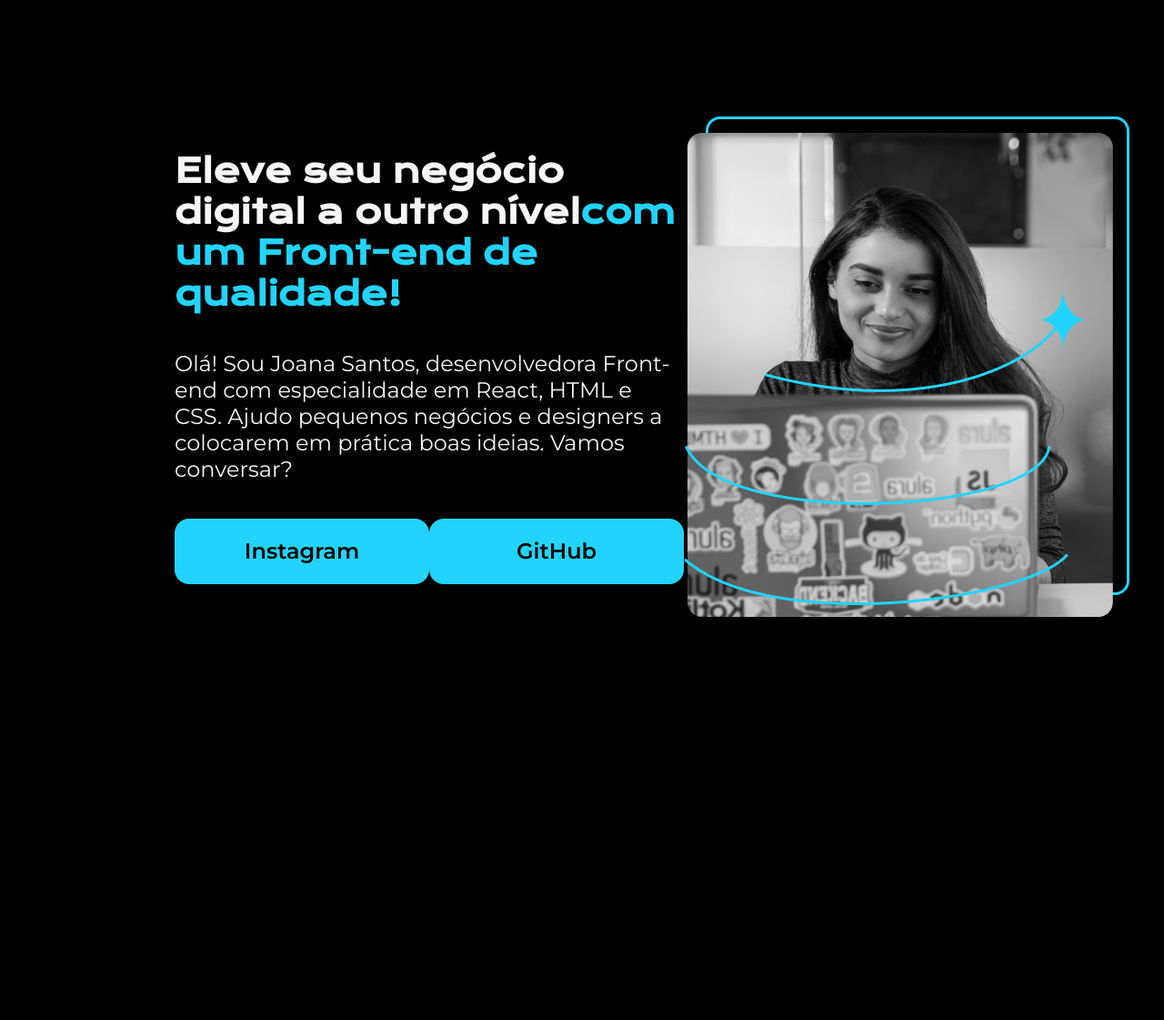
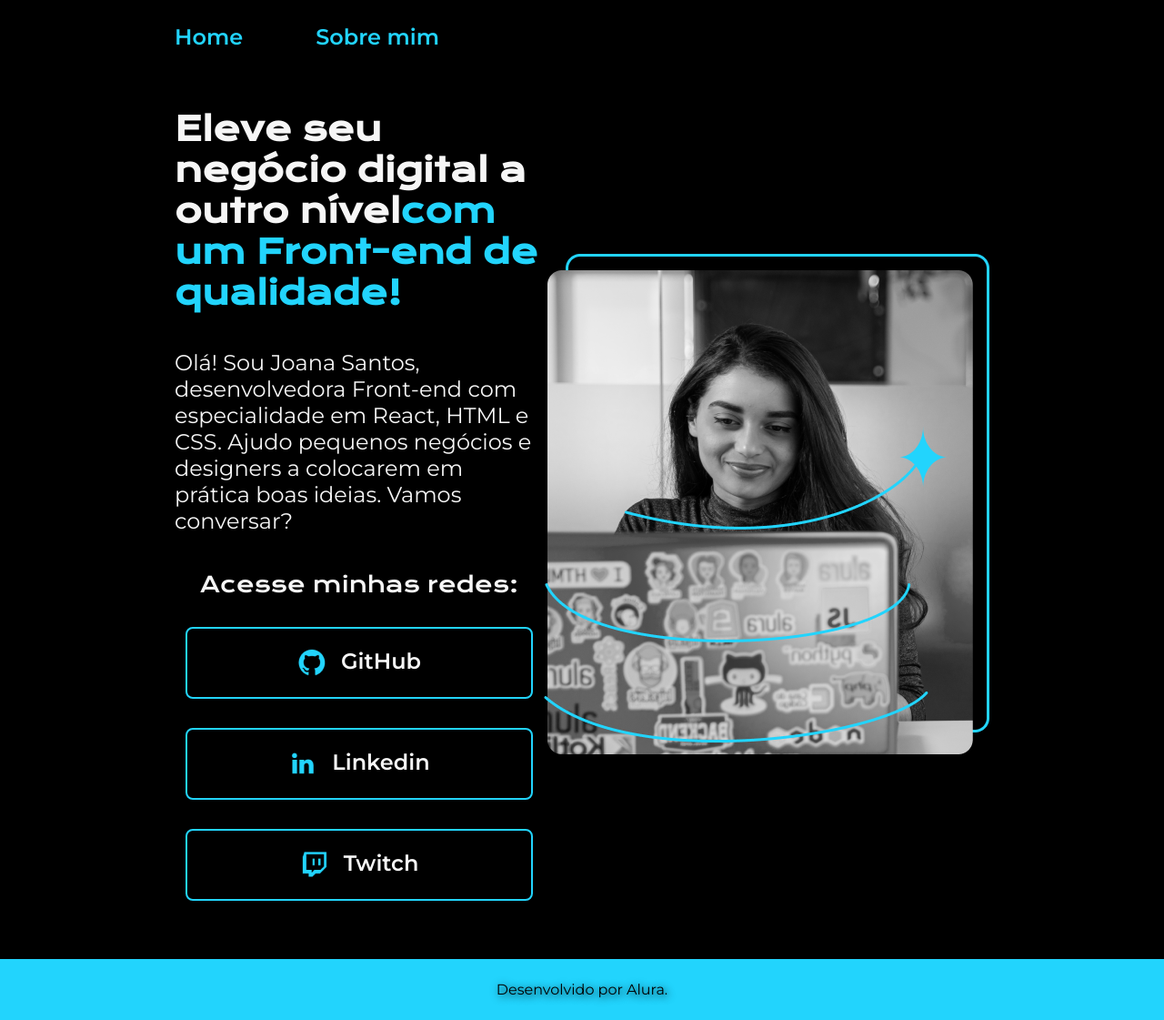
Before and after one commit to FellipeBarnabe/Projeto_figma_alura, a plain HTML site: page index.html in a window 1280 px wide. Shown: the whole page at 91% size. Before the commit the page ends 928 px from the top, so only its background shows below. Drawn offline with nearby package versions, Linux system fonts and the light colour scheme.

Commit message:
inserindo NAV

```diff
--- a/index.html
+++ b/index.html
@@ -6,11 +6,16 @@
     <meta http-equiv="X-UA-Compatible" content="IE=edge">
     <meta name="viewport" content="width=device-width, initial-scale=1.0">
     <title>Portifolio</title>
-    <link rel="stylesheet" href="style.css">
+    <link rel="stylesheet" href="./styles/style.css">
 </head>
 
 <body>
-    <header></header>
+    <header class="cabecalho">
+        <nav class="cabecalho__menu">
+            <a class="cabecalho__menu__link">Home</a>
+            <a class="cabecalho__menu__link">Sobre mim</a>
+        </nav>
+    </header>
     <main class="apresentacao">
         <section class="apresentacao__conteudo">
             <h1 class="apresentacao__conteudo__titulo">Eleve seu negócio digital a outro nível<strong
@@ -22,13 +27,29 @@
             colocarem em prática boas ideias. Vamos
             conversar?</p>
             <div class="apresentacao__links">
-                <a class="apresentacao__links__link" href="https://instagram.com/rafaballerini">Instagram</a>
-                <a class="apresentacao__links__link" href="https://github.com/guilhermeonrails">GitHub</a>
+                <h2 class="apresentacao__link__subtitulo">Acesse minhas redes:</h2>
+                <a class="apresentacao__links__link" href="https://github.com/guilhermeonrails" alt="logo do github">
+                    <img src="./assets/Logo Github.png">
+                    GitHub
+                </a>
+                <a class="apresentacao__links__link" href="https://linkedin.com.br">
+                    <img src="./assets/Logo linkedin.png" alt="logo do linkedin">
+                    Linkedin
+                </a>
+                <a class="apresentacao__links__link" href="https://twitch.com.br">
+                    <img src="./assets/Logo Twitch.png">
+                    Twitch
+                </a>
+
+
+
             </div>
         </section>
-        <img src="imagem.png" alt="Foto da Joana Santos programando">
+        <img src="./assets/imagem.png" alt="Foto da Joana Santos programando" class="foto__mulher">
     </main>
-    <footer></footer>
+    <footer class="footer__alura">
+        <p>Desenvolvido por Alura.</p>
+    </footer>
 </body>
 
 </html>
--- a/style.css
+++ b/styles/style.css
@@ -6,18 +6,36 @@
 }
 
 body{
-    height: 100vh;
+    /* height: 100vh; */
     box-sizing: border-box;
     background-color: #000000;
     color: #F6F6F6;
+
+}
+
+.cabecalho__menu__link{
+    color: #22D4FD;
+    font-size: 24px;
+    font-family: 'Montserrat', sans-serif;
+    font-weight: 600;
+}
+
+.cabecalho{
+    padding: 2% 0% 0% 15%;
+}
+
+.cabecalho__menu{
+    display: flex;
+    gap: 80px;
 }
 
 .titulo-destaque{
     color: #22D4FD;
+
 }
 
 .apresentacao{
-    margin: 10% 15%;
+    padding:5% 15%;
     display: flex;
     align-items: center;
     justify-content: space-between;
@@ -41,18 +59,49 @@ body{
 
 .apresentacao__links{
     display: flex;
+    flex-direction: column;
     justify-content: space-between;
+    align-items: center;
+    gap: 32px;
 }
 
+.apresentacao__link__subtitulo{
+    font-family: 'Krona One', sans-serif ;
+    font-weight: 400;
+    font-size: 24px;
+}
+
+
 .apresentacao__links__link{
-    background-color: #22D4FD;
-    width: 280px;
+    /* background-color: #22D4FD;  */
+    display: flex;
+    justify-content: center;
+    gap: 16px;
+    border: 2px solid #22D4FD;
+    width: 378px;
     text-align: center;
-    border-radius: 16px;
+    border-radius: 8px;
     font-size: 24px;
     font-weight: 600;
     padding: 21.5px 0;
     text-decoration: none;
+    color: #f6f6f6;
+    font-family: 'Montserrat', sans-serif;
+
+}
+
+
+.apresentacao__links__link:hover{
+
+    background-color: #272727;
+}
+
+.footer__alura{
+    padding: 24px;
+    text-align: center;
+    background-color: #22D4FD;
     color: #000000;
     font-family: 'Montserrat', sans-serif;
+    text-shadow: 2px 2px 10px #000000;
+    font-weight: 400;
 }
```
Also changed, not shown: assets/Imagem.png (renamed from Imagem.png), assets/Logo Github.png (added), assets/Logo Twitch.png (added), assets/Logo linkedin.png (added).
